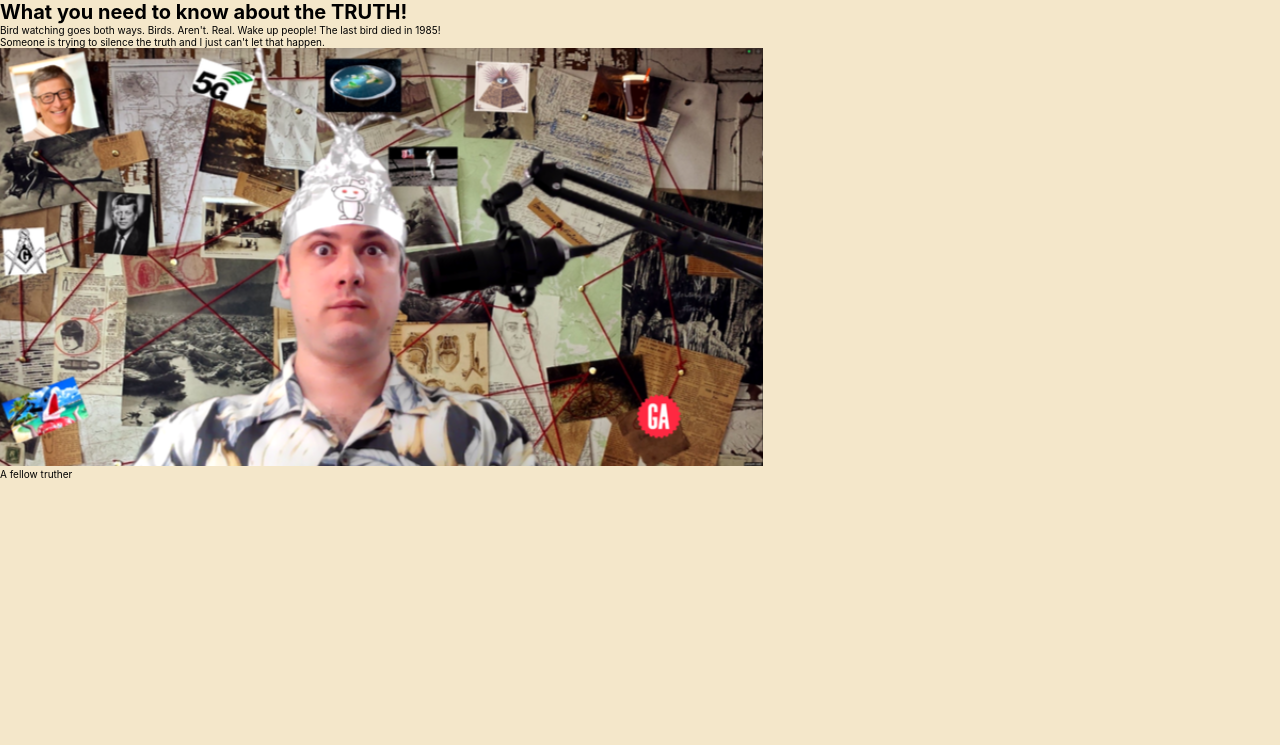
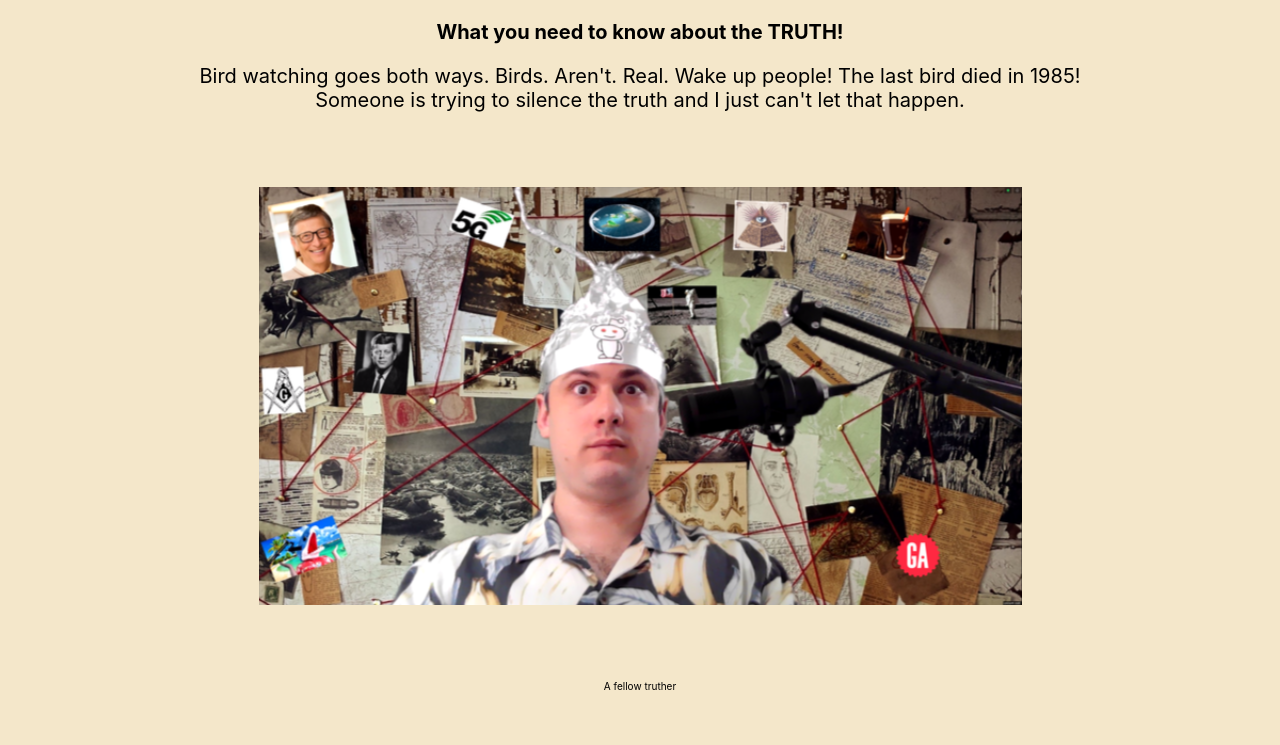
Before and after one commit to avisjrjr/conspiracygoose, a Django app: page /about/ in a window 1280 px wide. Shown: the part 89-834 px from the top of the page. Run offline with Django 3.2, Linux system fonts and the light colour scheme.

Commit message:
finishing touches?

```diff
--- /dev/null
+++ b/main_app/static/css/about.css
@@ -0,0 +1,21 @@
+.about-title {
+    text-align: center;
+    padding: 10px;
+    margin: 10px;
+}
+
+.about {
+    font-size: 20px;
+    text-align: center;
+}
+
+.ben {
+    padding: 75px;
+    display: block;
+    margin-left: auto;
+    margin-right: auto;
+}
+
+.truth {
+    text-align: center;
+}
--- a/main_app/static/css/back.css
+++ b/main_app/static/css/back.css
@@ -9,4 +9,9 @@ body{
     font-family: 'Exo', sans-serif;
     background: #F4E7CA;
     font: 10px;
+    /* background-image: url(https://outline-prod.imgix.net/20180806-ZgUFNT76zhxJYQx0bgaL?s=e5e3692dab46d16530231856c729741a?auto=format&q=60&w=1280&s=984c295b9bd863921f03504221dca666&duotone=04284A,CE2C36);
+    background-repeat: no-repeat;
+    background-position: center; */
+
+
 }
--- a/main_app/static/css/list.css
+++ b/main_app/static/css/list.css
@@ -2,6 +2,7 @@
     display: flex;
     justify-content: center;
     align-items: center;
+    padding: 25px;
   }
   .header-text {
     text-align: center;
--- a/main_app/templates/about.html
+++ b/main_app/templates/about.html
@@ -1,18 +1,25 @@
 {% extends 'base.html' %}
 {% load static %}
-
-
+{% block head %}
+<link rel="stylesheet" type="text/css" href="{% static 'css/about.css' %}"/>
+{% endblock head %}
 {% block content %}
-
+<div class="about-title">
 <h1>What you need to know about the TRUTH!</h1>
-
+</div>
+<div class="about">
 <p class="about">
   Bird watching goes both ways. Birds. Aren't. Real. Wake up people! The last bird died in 1985!
 <br>
   Someone is trying to silence the truth and I just can't let that happen.
 </p>
-    <img src="{% static 'images/ben.png' %}" alt="ben">
-  <br>
+</div>
+    <img src="{% static 'images/ben.png' %}" alt="ben" class="ben">
+<div class="truth">
 A fellow truther
+</div>
+
+
+
 
 {% endblock %}
```
Also changed, not shown: main_app/static/css/detail.css (added, +7 -0 lines), main_app/static/css/home.css (added, +20 -0 lines), main_app/templates/home.html (+6 -3 lines), README.md (added), main_app/static/images/ghostjones.png (added), 1 other file.
